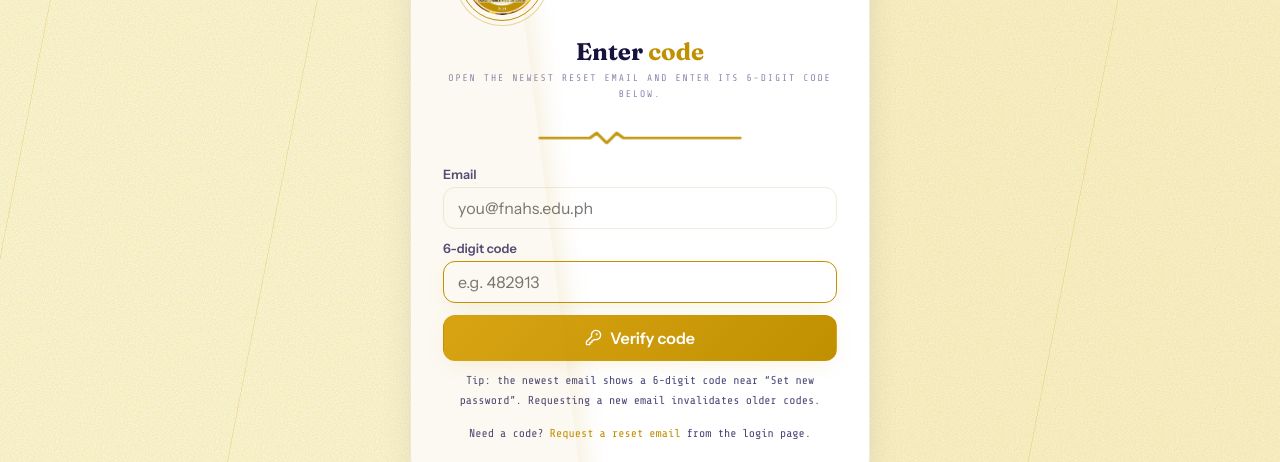
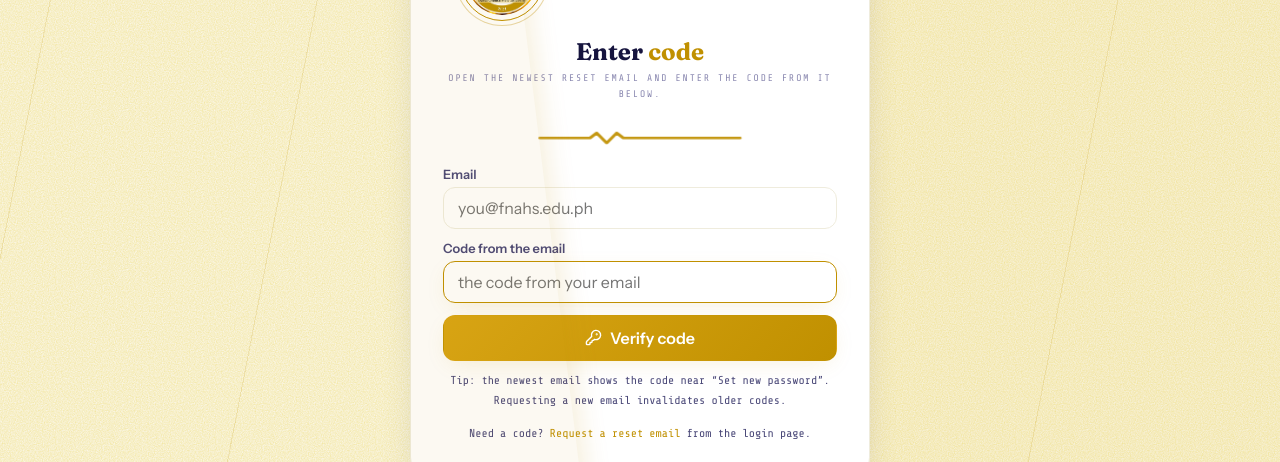
Before and after one commit to kurunami31/FNAHS, a React (Vite) app: page /reset-password in a window 1280 px wide. Shown: the part 205-667 px from the top of the page. Built offline with nearby package versions, Linux system fonts and the light colour scheme; no server answers.

Commit message:
fix: drop incorrect 6-digit wording from email recovery code copy

```diff
--- a/src/pages/ResetPassword.jsx
+++ b/src/pages/ResetPassword.jsx
@@ -13,7 +13,7 @@ export default function ResetPassword() {
   // boot: figure out how we can establish a session
   //   1. implicit link already exchanged -> session exists
   //   2. ?token=...&email=... (OTP link) -> verifyOtp
-  //   3. neither -> manual 6-digit code entry
+  //   3. neither -> manual code entry
   const [phase, setPhase] = useState('boot') // boot | ready | code | mfa
   const [email, setEmail] = useState('')
   const [code, setCode] = useState('')
@@ -105,7 +105,7 @@ export default function ResetPassword() {
         setVerifying(false)
         if (silentBoot) {
           setPhase('code')
-          setError(`The link could not be verified (${e.message}). Enter the 6-digit code from the email instead.`)
+          setError(`The link could not be verified (${e.message}). Enter the code from the email instead.`)
         } else {
           setError(e.message || 'That code did not work.')
         }
@@ -152,7 +152,7 @@ export default function ResetPassword() {
     e.preventDefault()
     setError('')
     if (!email.trim()) { setError('Enter your account email.'); return }
-    if (!code.trim()) { setError('Enter the 6-digit code from the email.'); return }
+    if (!code.trim()) { setError('Enter the code from the email.'); return }
     setVerifying(true)
     try {
       const { data, error } = await supabase.auth.verifyOtp({ type: 'recovery', email: email.trim(), token: code.trim().replace(/\s/g, '') })
@@ -229,7 +229,7 @@ export default function ResetPassword() {
             <p className="auth-sub">
               {phase === 'ready'
                 ? 'Choose a new password for your account.'
-                : 'Open the newest reset email and enter its 6-digit code below.'}
+                : 'Open the newest reset email and enter the code from it below.'}
             </p>
             <Ecg className="auth-ecg" />
 
@@ -266,11 +266,11 @@ export default function ResetPassword() {
                   <input type="email" required value={email} onChange={(e) => setEmail(e.target.value)} placeholder="you@fnahs.edu.ph" autoComplete="email" />
                 </div>
                 <div className="field">
-                  <label>6-digit code</label>
+                  <label>Code from the email</label>
                   <input
                     value={code}
                     onChange={(e) => setCode(e.target.value.replace(/[^\w]/g, ''))}
-                    placeholder="e.g. 482913"
+                    placeholder="the code from your email"
                     inputMode="numeric"
                     autoComplete="one-time-code"
                     autoFocus
@@ -280,7 +280,7 @@ export default function ResetPassword() {
                   {verifying ? <Loader2 size={16} className="spin" /> : <KeyRound size={17} />} {verifying ? 'Verifying…' : 'Verify code'}
                 </button>
                 <p className="auth-note" style={{ marginTop: 10 }}>
-                  Tip: the newest email shows a 6-digit code near “Set new password”. Requesting a new email invalidates older codes.
+                  Tip: the newest email shows the code near “Set new password”. Requesting a new email invalidates older codes.
                 </p>
               </form>
             )}
```
